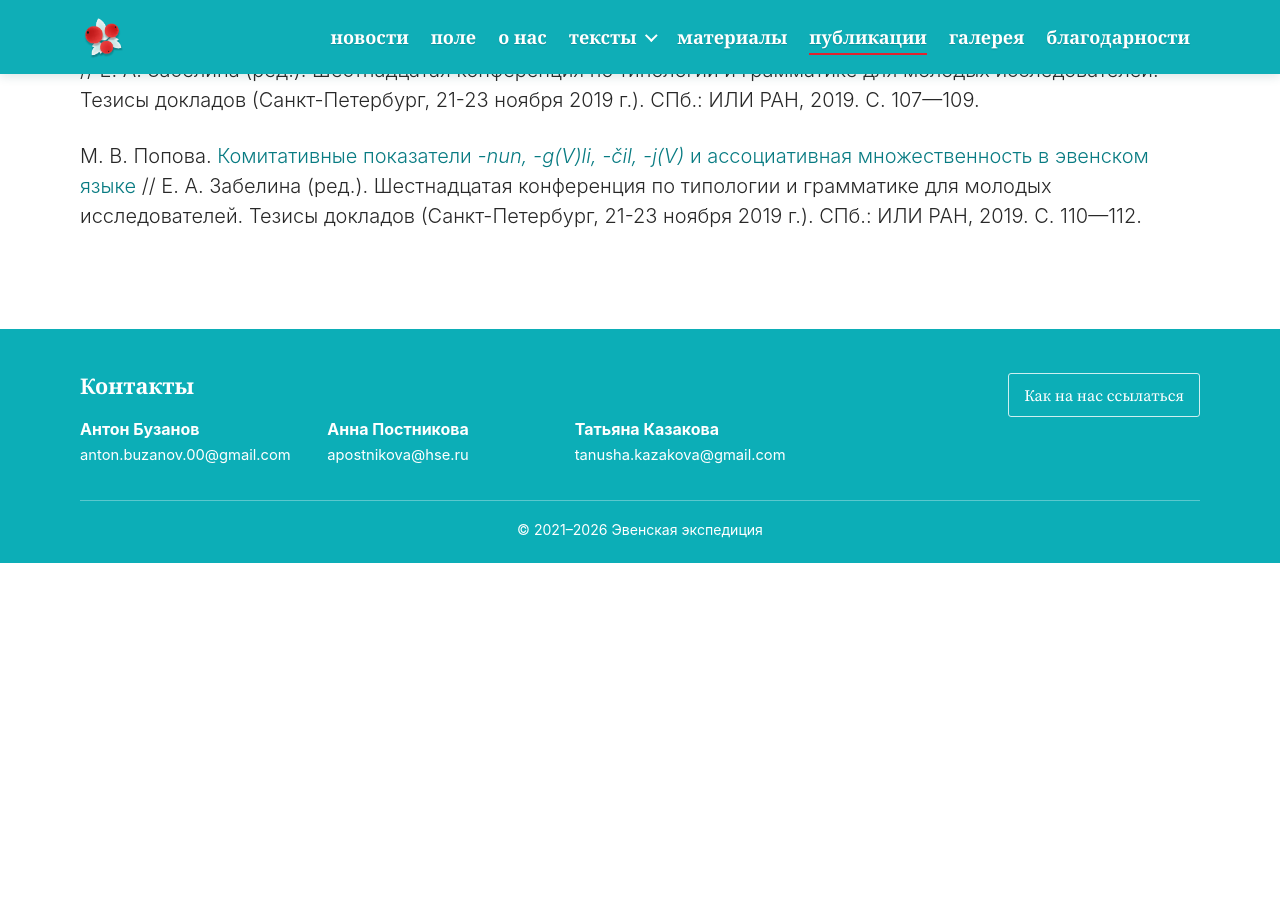
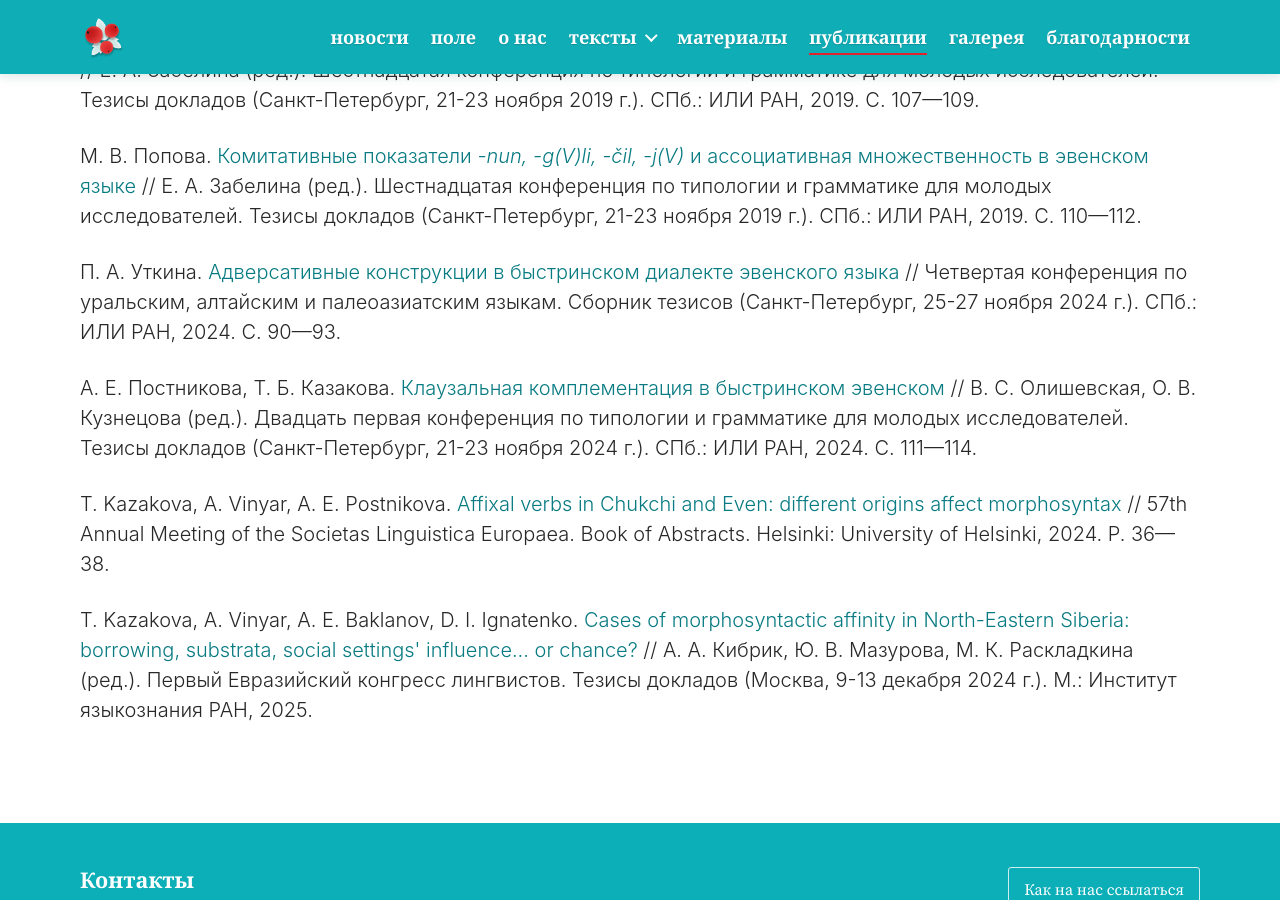
Before and after one commit to evenlang/evenlang.github.io, a Jekyll site: the page built from scientific/articles.html, in a window 1280 px wide and 900 px high, scrolled down 1829 px. Built offline with Jekyll 4.4.1, drawn with Linux system fonts in a browser that asks for light colours; some web fonts are replaced; before the commit the page ends 2392 px from its top, so only the background shows below that.

Commit message:
Add new articles to the scientific section
1 тезисы Уткиной, 3 тезисов Казаковой и др.

```diff
--- a/scientific/articles.html
+++ b/scientific/articles.html
@@ -64,6 +64,18 @@ title: Публикации
     <div class="article">
       М. В. Попова. <a href="/static/files/abstracts_conf_typ&gram_young_2019.pdf" target="_blank" title="Открыть в новой вкладке">Комитативные показатели <i>-nun, -g(V)li, -čil, -j(V)</i> и ассоциативная множественность в эвенском языке</a> // Е. А. Забелина (ред.). Шестнадцатая конференция по типологии и грамматике для молодых исследователей. Тезисы докладов (Санкт-Петербург, 21-23 ноября 2019 г.). СПб.: ИЛИ РАН, 2019. С. 110—112.
     </div>
+	    <div class="article">
+      П. А. Уткина. <a href="/static/files/abstract_CUAP_Utkina_2024.pdf" target="_blank" title="Открыть в новой вкладке">Адверсативные конструкции в быстринском диалекте эвенского языка</a> // Четвертая конференция по уральским, алтайским и палеоазиатским языкам. Сборник тезисов (Санкт-Петербург, 25-27 ноября 2024 г.). СПб.: ИЛИ РАН, 2024. С. 90—93.
+    </div>
+    <div class="article">
+      А. Е. Постникова, Т. Б. Казакова. <a href="/static/files/abstract_conf_typ&gram_young_Postnikova,Kazakova_2024.pdf" target="_blank" title="Открыть в новой вкладке">Клаузальная комплементация в быстринском эвенском</a> // В. С. Олишевская, О. В. Кузнецова (ред.). Двадцать первая конференция по типологии и грамматике для молодых исследователей. Тезисы докладов (Санкт-Петербург, 21-23 ноября 2024 г.). СПб.: ИЛИ РАН, 2024. С. 111—114.
+    </div>
+    <div class="article">
+      T. Kazakova, A. Vinyar, A. E. Postnikova. <a href="/static/files/abstract_SLE_Kazakova et al_2024.pdf" target="_blank" title="Открыть в новой вкладке">Affixal verbs in Chukchi and Even: different origins affect morphosyntax</a> // 57th Annual Meeting of the Societas Linguistica Europaea. Book of Abstracts. Helsinki: University of Helsinki, 2024. P. 36—38.
+    </div>
+    <div class="article">
+      T. Kazakova, A. Vinyar, A. E. Baklanov, D. I. Ignatenko. <a href="/static/files/abstract_ECL_Kazakova et al_2024.pdf" target="_blank" title="Открыть в новой вкладке">Cases of morphosyntactic affinity in North-Eastern Siberia: borrowing, substrata, social settings' influence... or chance?</a> // А. А. Кибрик, Ю. В. Мазурова, М. К. Раскладкина (ред.). Первый Евразийский конгресс лингвистов. Тезисы докладов (Москва, 9-13 декабря 2024 г.). М.: Институт языкознания РАН, 2025.
+    </div>
     </div>
 
 </main>
```
